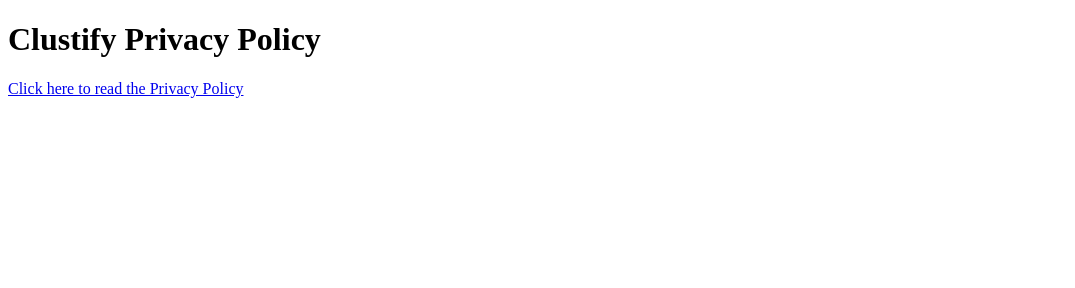
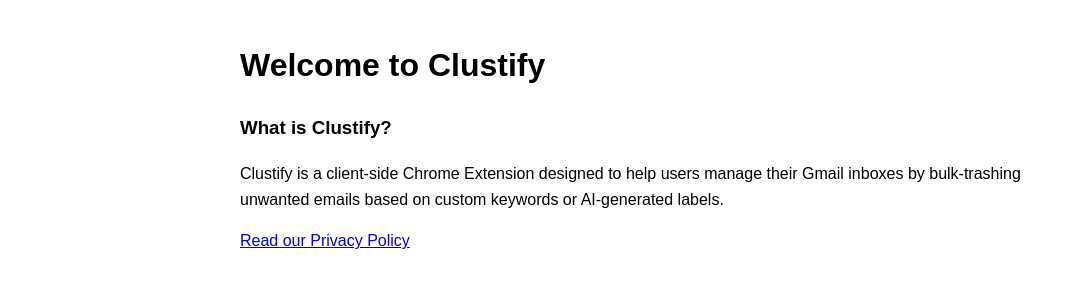
Before and after one commit to BitForge95/Clustify-Chromium, a browser extension: page index.html in a window 1280 px wide. Shown: the whole page, without its empty margins (0-1075 px from the left). Drawn offline with Linux system fonts and the light colour scheme.

Commit message:
update index.html

```diff
--- a/index.html
+++ b/index.html
@@ -2,10 +2,17 @@
 <html>
 <head>
   <meta name="google-site-verification" content="rQleGYahDB4SiiIrBlHpXutQFrgbUTQnJrLJECmp3eA" />
-  <title>Clustify</title>
+  <title>Clustify - Chrome Extension</title>
+  <style>
+    body { font-family: sans-serif; max-width: 800px; margin: 40px auto; line-height: 1.6; }
+  </style>
 </head>
 <body>
-  <h1>Clustify Privacy Policy</h1>
-  <p><a href="PRIVACY.md">Click here to read the Privacy Policy</a></p>
+  <h1>Welcome to Clustify</h1>
+
+  <h3>What is Clustify?</h3>
+  <p>Clustify is a client-side Chrome Extension designed to help users manage their Gmail inboxes by bulk-trashing unwanted emails based on custom keywords or AI-generated labels.</p>
+
+  <p><a href="privacy.html">Read our Privacy Policy</a></p>
 </body>
 </html>
```
